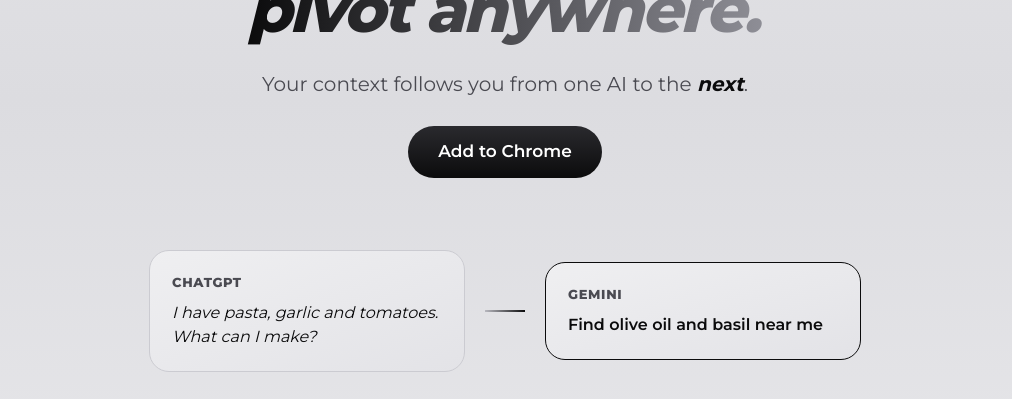
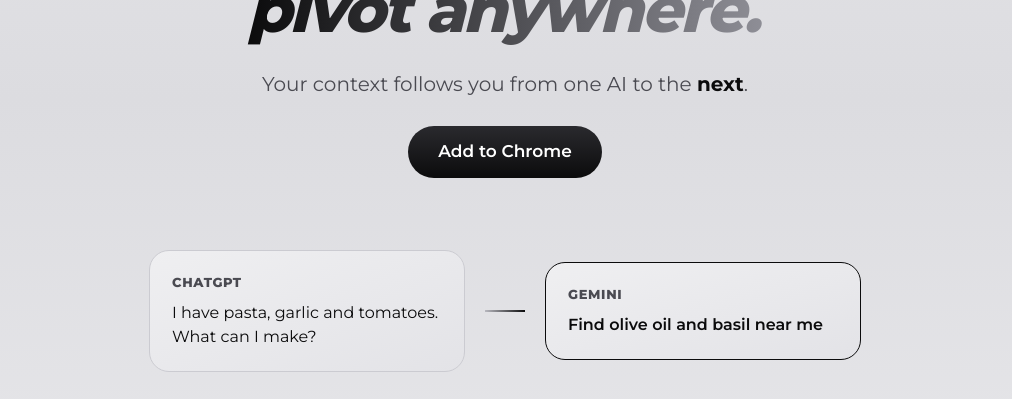
Before and after one commit to sugabubba7/ezwallet, a Next.js app in the folder frontend/: page / in a window 1280 px wide. Shown: the part 301-700 px from the top of the page, without its empty margins (135-1147 px from the left). Built offline with nearby package versions, Linux system fonts and the light colour scheme; no server answers.

Commit message:
Landing page: use italic sparingly (wordmark and headline accent only)
Co-Authored-By: Claude Sonnet 5.5 <noreply@anthropic.com>
Claude-Session: https://claude.ai/code/session_01VhVAK73ht7qkuheeUijzjq

```diff
--- a/frontend/src/app/page.tsx
+++ b/frontend/src/app/page.tsx
@@ -18,7 +18,7 @@ function Step({ label, text, tone }: { label: string; text: string; tone: "ask"
       }`}
     >
       <div className="text-[13px] font-extrabold uppercase tracking-wider text-[#4A4A51]">{label}</div>
-      <div className={`mt-2 text-base leading-normal ${tone === "ask" ? "italic" : "font-semibold"}`}>{text}</div>
+      <div className={`mt-2 text-base leading-normal ${tone === "ask" ? "" : "font-semibold"}`}>{text}</div>
     </div>
   );
 }
@@ -55,7 +55,7 @@ export default function Home() {
           <br />
           <span className="bg-gradient-to-r from-[#0B0B0C] to-[#8E8E96] bg-clip-text pr-1 font-extrabold italic text-transparent">pivot anywhere.</span>
         </h1>
-        <p className="m-0 max-w-[560px] text-balance text-lg leading-normal text-[#4A4A51] sm:text-xl">Your context follows you from one AI to the <em className="font-bold text-[#0B0B0C]">next</em>.</p>
+        <p className="m-0 max-w-[560px] text-balance text-lg leading-normal text-[#4A4A51] sm:text-xl">Your context follows you from one AI to the <strong className="font-bold text-[#0B0B0C]">next</strong>.</p>
         <a href={EXTENSION_URL} target="_blank" rel="noreferrer" className={`${darkButton} min-h-[52px] px-[30px] text-[17px]`}>
           Add to Chrome
         </a>
@@ -70,11 +70,11 @@ export default function Home() {
 
       {/* how it works: a wallet that opens as you scroll */}
       <section>
-        <h2 className="mx-auto mb-14 max-w-[760px] px-6 text-center text-[34px] font-extrabold tracking-[-0.03em]">How it <em className="font-semibold">works</em></h2>
+        <h2 className="mx-auto mb-14 max-w-[760px] px-6 text-center text-[34px] font-extrabold tracking-[-0.03em]">How it <span className="font-medium">works</span></h2>
         <WalletScroll />
       </section>
 
-      <p className="mx-auto max-w-[760px] px-6 pb-14 pt-6 text-center text-sm italic text-[#5E5E66]">Stays in your browser. <strong className="font-bold not-italic">Gone in five minutes.</strong></p>
+      <p className="mx-auto max-w-[760px] px-6 pb-14 pt-6 text-center text-sm text-[#5E5E66]">Stays in your browser. <strong className="font-bold text-[#26262A]">Gone in five minutes.</strong></p>
     </div>
   );
 }
--- a/frontend/src/components/WalletScroll.tsx
+++ b/frontend/src/components/WalletScroll.tsx
@@ -33,7 +33,7 @@ function CardFace({
   };
   return (
     <div className={cls} style={style}>
-      <div className="text-[20px] font-extrabold italic leading-[1.3] tracking-tight">{title}</div>
+      <div className="text-[20px] font-extrabold leading-[1.3] tracking-tight">{title}</div>
       <div className="mt-1.5 text-[14px] leading-[1.45] text-[#26262A]">{line}</div>
     </div>
   );
@@ -113,7 +113,7 @@ export function WalletScroll() {
           {/* scroll prompt */}
           <div
             className="ezw-prompt"
-            style={{ position: "absolute", left: 0, right: 0, bottom: 28, zIndex: 9, display: "flex", flexDirection: "column", alignItems: "center", gap: 4, color: "#26262A", fontSize: 15, fontWeight: 600, fontStyle: "italic" }}
+            style={{ position: "absolute", left: 0, right: 0, bottom: 28, zIndex: 9, display: "flex", flexDirection: "column", alignItems: "center", gap: 4, color: "#26262A", fontSize: 15, fontWeight: 600 }}
           >
             Scroll to open
             <svg className="ezw-chev" width="22" height="22" viewBox="0 0 24 24" fill="none" stroke="#26262A" strokeWidth="2.4" strokeLinecap="round" strokeLinejoin="round" aria-hidden>
```
